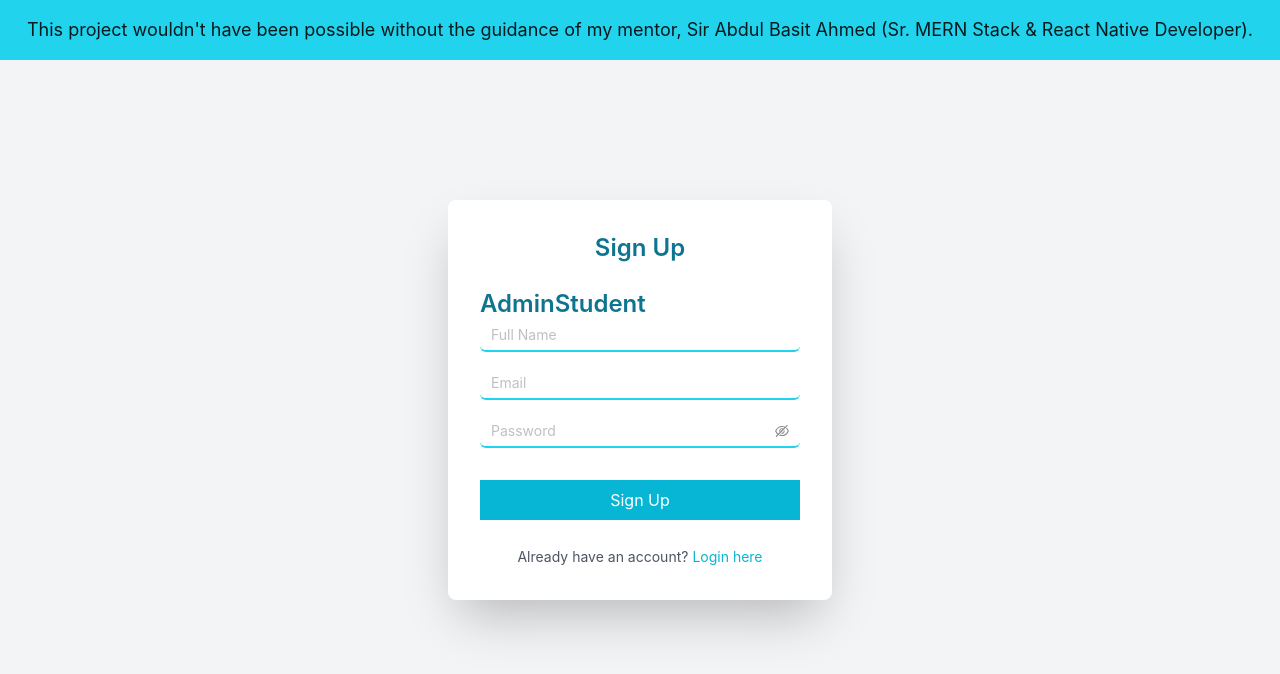
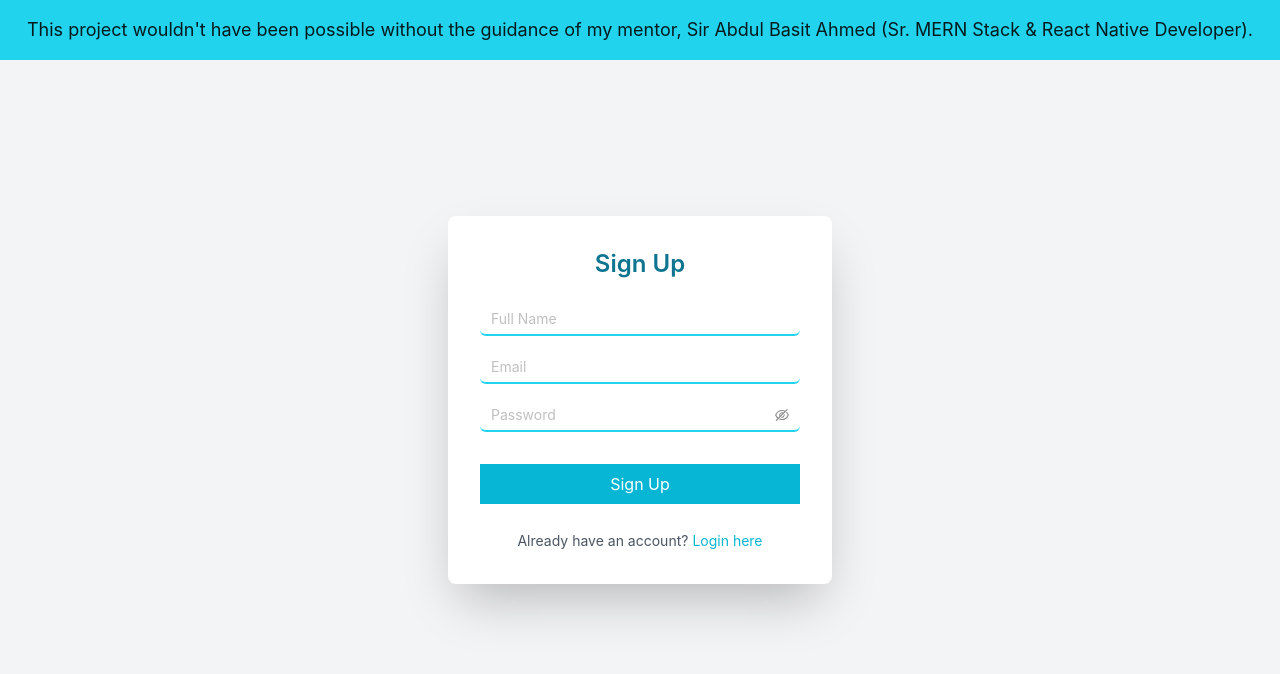
Before and after one commit to Faizan-Ansari1000/Frontend_LMS, a React (Create React App) app: page / in a window 1280 px wide. Shown: the top 674 px of the page. Built offline with nearby package versions, Linux system fonts and the light colour scheme.

Commit message:
Update SignUp.js

```diff
--- a/src/Auth/SignUp.js
+++ b/src/Auth/SignUp.js
@@ -1,7 +1,7 @@
 import { Button, Input, notification, Typography } from 'antd';
 import { useState } from 'react';
 import ApiInstance from '../config/Apis/ApiInstance';
-import { useNavigate,Link } from 'react-router-dom';
+import { useNavigate } from 'react-router-dom';
 import loader_img from '../assets/loader_img.gif';
 
 const { Text } = Typography;
@@ -54,8 +54,6 @@ export default function SignUp() {
                 )}
                 <div className="w-full sm:w-96 bg-white p-8 rounded-lg shadow-2xl m-2">
                     <h2 className="text-2xl font-semibold text-center text-cyan-700 mb-6">Sign Up</h2>
-                    <Link to={'/Admin'} className="text-2xl font-semibold text-center text-cyan-700 mb-6">Admin</Link>
-                    <Link to={'/StudentPortal'} className="text-2xl font-semibold text-center text-cyan-700 mb-6">Student</Link>
                     <div className="mb-4">
                         <Input
                             onChange={(e) => setModel({ ...model, name: e.target.value })}
```
